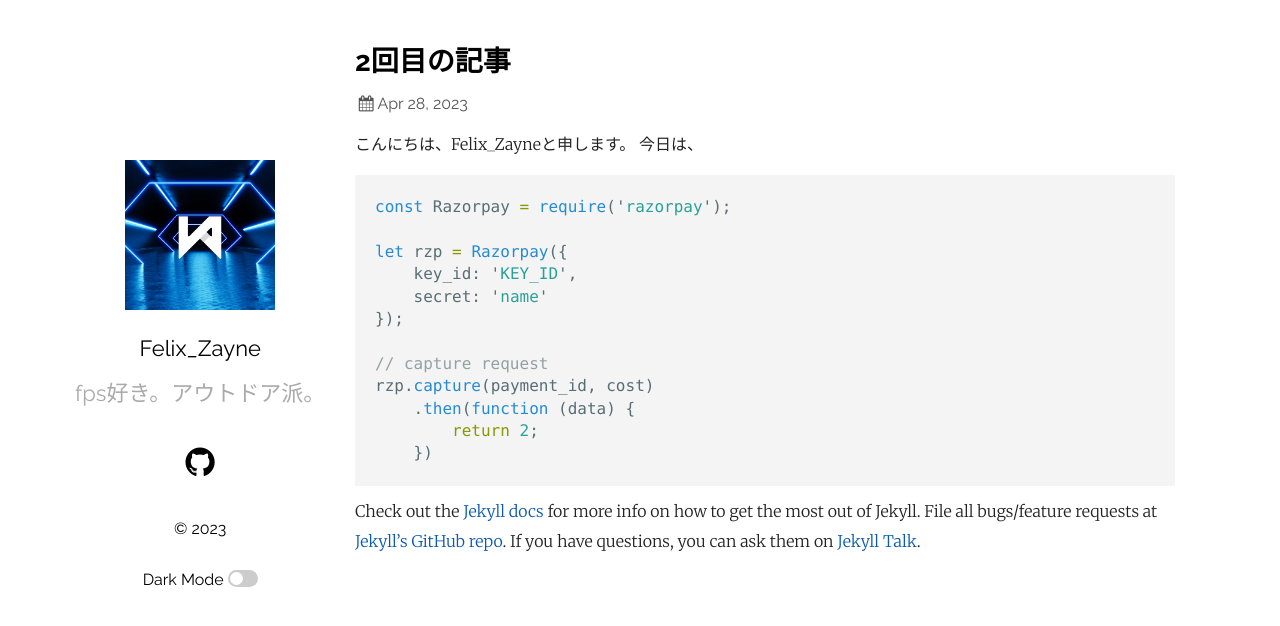
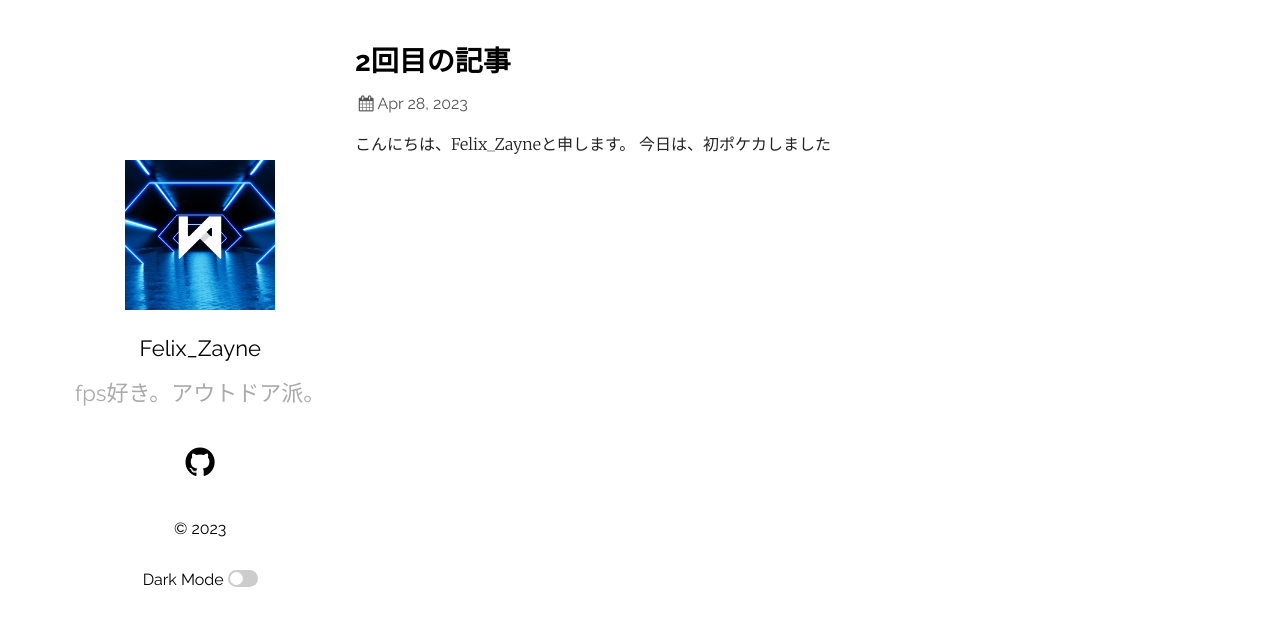
Before and after one commit to ayaponzu2525/ayaponzu2525.github.io, a Jekyll site: the page built from _posts/2023-04-28-article2 copy.md, in a window 1280 px wide. Shown: the top 626 px of the page. Built offline with Jekyll 4.4.1, drawn with Linux system fonts in a browser that asks for light colours.

Commit message:
本文変更

````diff
--- a/_posts/2023-04-28-article2 copy.md
+++ b/_posts/2023-04-28-article2 copy.md
@@ -5,25 +5,4 @@
 categories:
 ---
 こんにちは、Felix_Zayneと申します。
-今日は、
-
-```javascript
-const Razorpay = require('razorpay');
-
-let rzp = Razorpay({
-	key_id: 'KEY_ID',
-	secret: 'name'
-});
-
-// capture request
-rzp.capture(payment_id, cost)
-	.then(function (data) {
-		return 2;
-	})
-```
-
-Check out the [Jekyll docs][jekyll-docs] for more info on how to get the most out of Jekyll. File all bugs/feature requests at [Jekyll’s GitHub repo][jekyll-gh]. If you have questions, you can ask them on [Jekyll Talk][jekyll-talk].
-
-[jekyll-docs]: https://jekyllrb.com/docs/home
-[jekyll-gh]:   https://github.com/jekyll/jekyll
-[jekyll-talk]: https://talk.jekyllrb.com/
+今日は、初ポケカしました
````
